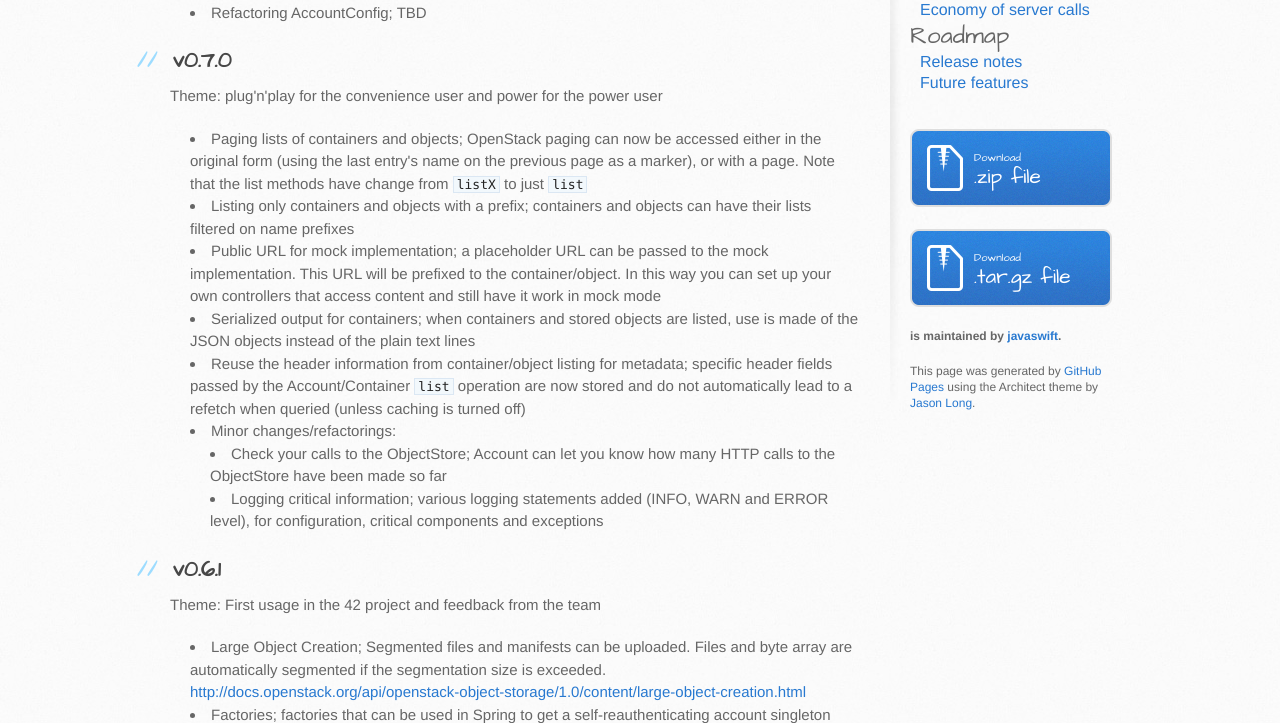
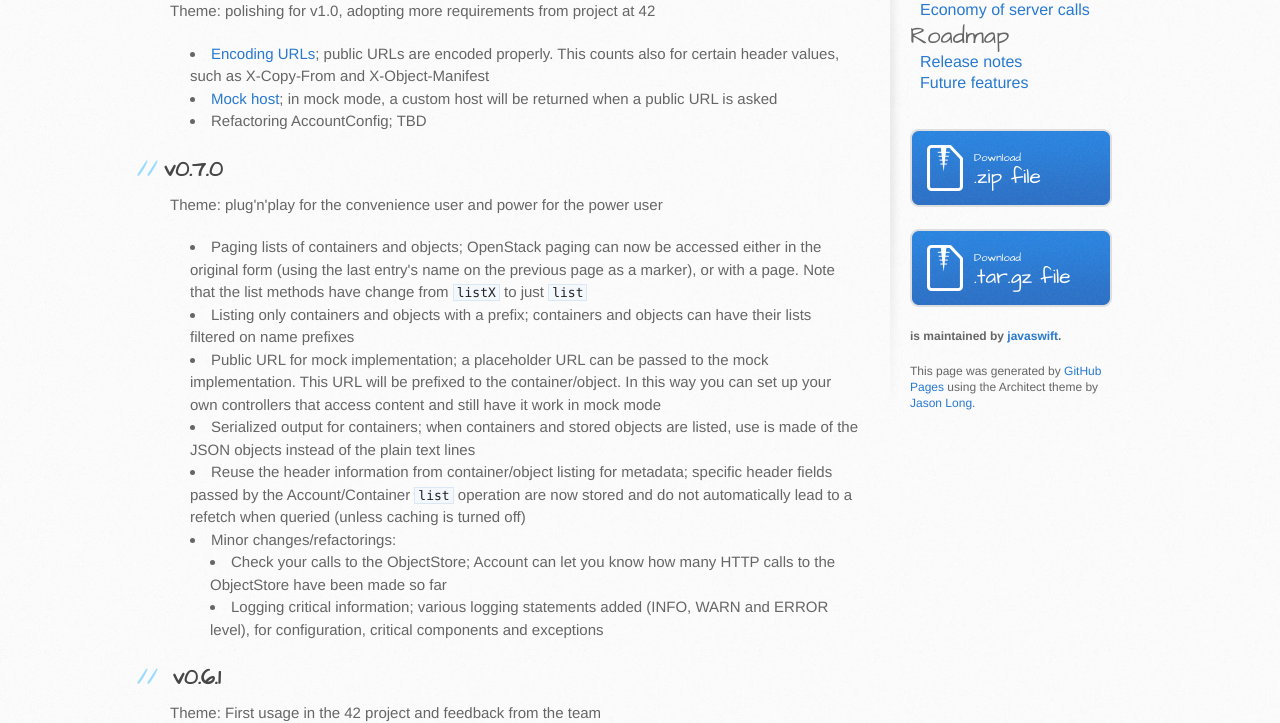
Before and after one commit to javaswift/joss, a plain HTML site: page release-notes.html in a window 1280 px wide. Shown: the part 377-1100 px from the top of the page. Drawn offline with Linux system fonts and the light colour scheme.

Commit message:
Updated release notes

```diff
--- a/release-notes.html
+++ b/release-notes.html
@@ -33,13 +33,16 @@
 
             <h1>Release notes</h1>
 
-            <p>Theme: <em>polishing for v1.0</em></p>
+            <h2><a name="v080" class="anchor" href="#v080"><span class="mini-icon mini-icon-link"></span></a>v0.8.0 / IN PROGRESS</h2>
+            <p>Theme: <em>polishing for v1.0, adopting more requirements from project at 42</em></p>
 
             <ul>
-                <li>
-                    <strong>Refactoring AccountConfig</strong>; TBD</li>
-            </ul><h2>
-            <a name="v070" class="anchor" href="#v070"><span class="mini-icon mini-icon-link"></span></a>v0.7.0</h2>
+                <li><strong><a href="https://github.com/javaswift/joss/issues/1">Encoding URLs</a></strong>; public URLs are encoded properly. This counts also for certain header values, such as X-Copy-From and X-Object-Manifest</li>
+                <li><strong><a href="https://github.com/javaswift/joss/issues/4">Mock host</a></strong>; in mock mode, a custom host will be returned when a public URL is asked</li>
+                <li><strong>Refactoring AccountConfig</strong>; TBD</li>
+            </ul>
+
+            <h2><a name="v070" class="anchor" href="#v070"><span class="mini-icon mini-icon-link"></span></a>v0.7.0</h2>
 
             <p>Theme: <em>plug'n'play for the convenience user and power for the power user</em></p>
 
```
